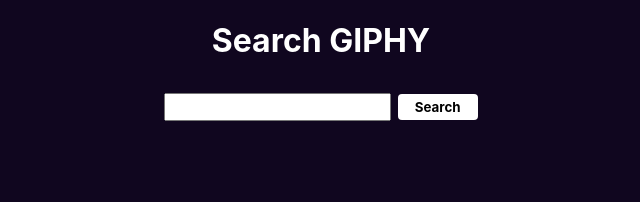
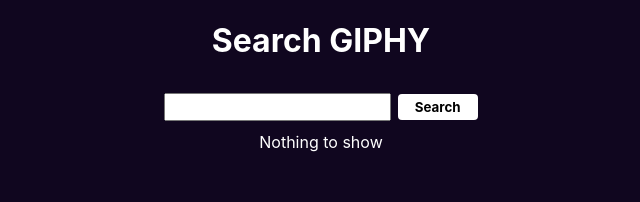
Before and after one commit to school-archive/2021-22-APP-W1-js-frameworks, a React (Create React App) app: page / in a window 1280 px wide. Shown: the top 202 px of the page, without its empty margins (319-959 px from the left). Built offline with nearby package versions, Linux system fonts and the light colour scheme.

Commit message:
Add empty message

```diff
--- a/src/App.js
+++ b/src/App.js
@@ -23,9 +23,11 @@
                     <button onClick={() => this.startSearch()}>Search</button>
                 </div>
 
-                <div className="results">
-                    {this.state.searchResults}
-                </div>
+                {
+                    this.state.searchResults.length
+                    ? <div className="results">{this.state.searchResults}</div>
+                    : <div>Nothing to show</div>
+                }
             </div>
         );
     }
```
